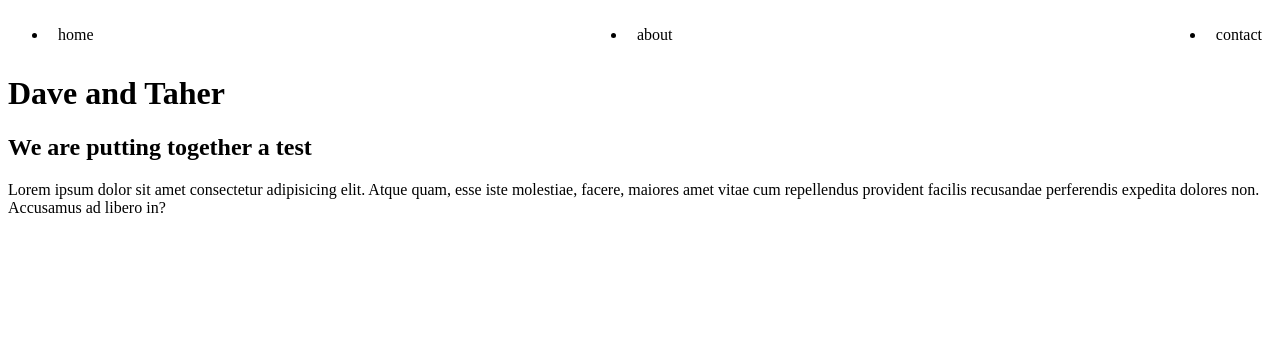
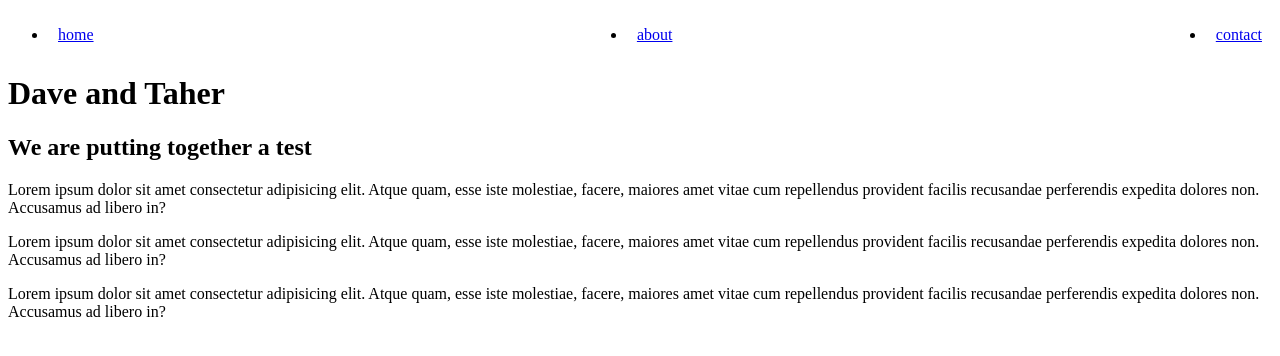
Before and after one commit to siddav83/dom-js, a plain HTML site: page index.html in a window 1280 px wide. Drawn offline with Linux system fonts and the light colour scheme.

Commit message:
addeing some html element

```diff
--- a/index.html
+++ b/index.html
@@ -11,15 +11,27 @@
 <body>
     <header>
         <ul>
-            <li>home</li>
-            <li>about</li>
-            <li>contact</li>
+            <li><a href="#home">home</a></li>
+            <li><a href="#about">about</a></li>
+            <li><a href="#contact">contact</a></li>
         </ul>
     </header>
-    <h1>Dave and Taher</h1>
-    <h2>We are putting together a test</h2>
-
-        <p>Lorem ipsum dolor sit amet consectetur adipisicing elit. Atque quam, esse iste molestiae, facere, maiores amet vitae cum repellendus provident facilis recusandae perferendis expedita dolores non. Accusamus ad libero in?</p>
+    <main>
+        <h1>Dave and Taher</h1>
+        <h2>We are putting together a test</h2>
+        <div>
+            <section id="home"><p>Lorem ipsum dolor sit amet consectetur adipisicing elit. Atque quam, esse iste molestiae, facere, maiores amet vitae cum repellendus provident facilis recusandae perferendis expedita dolores non. Accusamus ad libero in?</p>
+            </section>
+        </div>
+        <div>
+            <section id="about"><p>Lorem ipsum dolor sit amet consectetur adipisicing elit. Atque quam, esse iste molestiae, facere, maiores amet vitae cum repellendus provident facilis recusandae perferendis expedita dolores non. Accusamus ad libero in?</p>
+            </section>
+        </div>
+        <div>
+            <section id="contact"><p>Lorem ipsum dolor sit amet consectetur adipisicing elit. Atque quam, esse iste molestiae, facere, maiores amet vitae cum repellendus provident facilis recusandae perferendis expedita dolores non. Accusamus ad libero in?</p>
+            </section>
+        </div>
+    </main>
 
 </body>
 </html>
```
